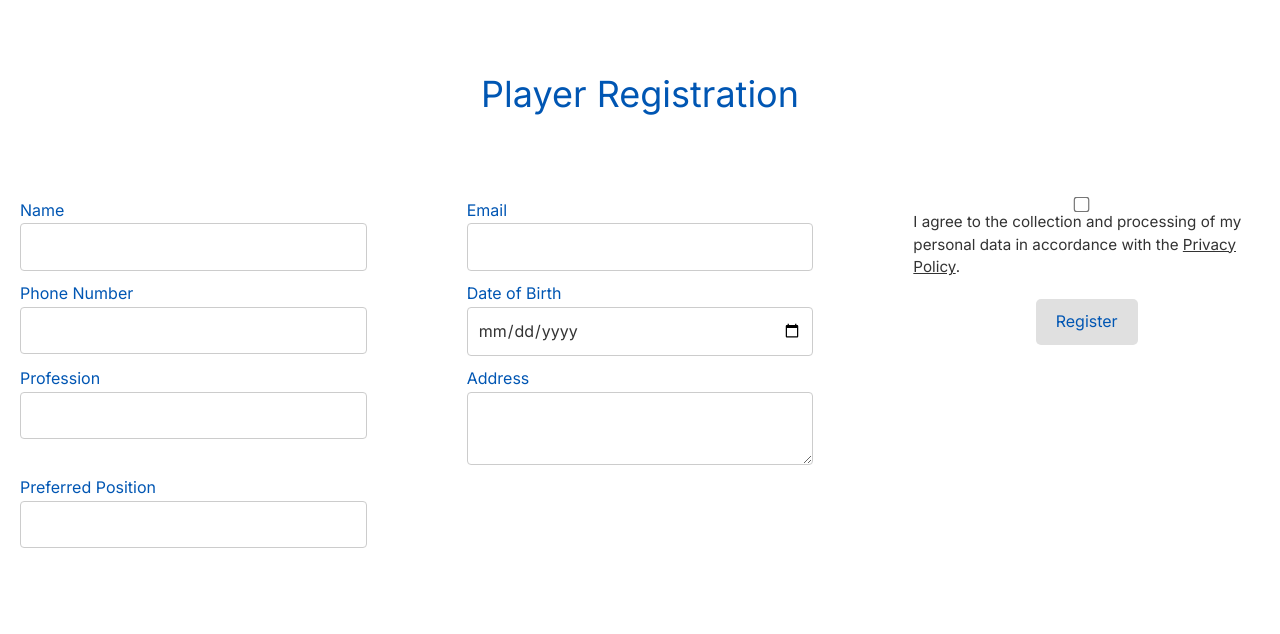
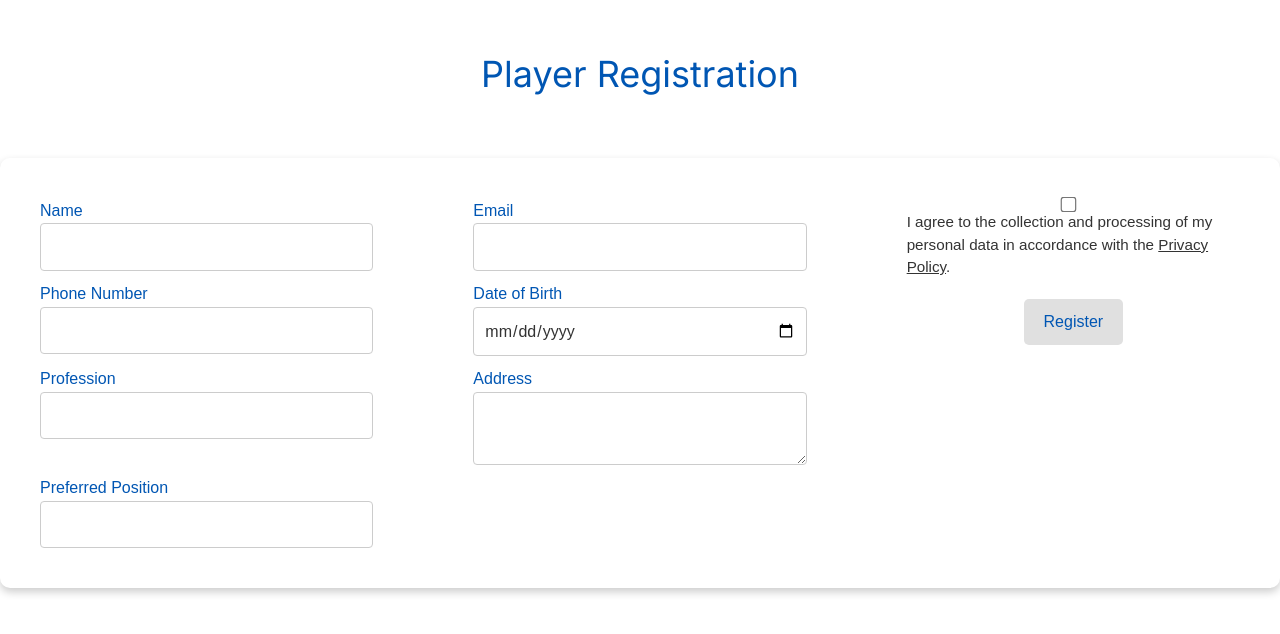
Before and after one commit to ashray-00/nftmunich, a Next.js app: page / in a window 1280 px wide. Shown: the part 1679-2313 px from the top of the page. Built offline with nearby package versions, Linux system fonts and the light colour scheme; no server answers.

Commit message:
Add container to PlayerRegistration Form

```diff
--- a/src/components/PlayerRegistrationForm.tsx
+++ b/src/components/PlayerRegistrationForm.tsx
@@ -73,7 +73,7 @@ const PlayerRegistrationForm: React.FC = () => {
     }
   };
   return (
-    <div>
+    <div className={styles.container}>
       {isSubmitted ? ( // Conditionally render success message or form
         <div className={styles.successMessage}>
           <h2>Player Registration Successful!</h2>
--- a/src/styles/PlayerRegistrationForm.module.css
+++ b/src/styles/PlayerRegistrationForm.module.css
@@ -1,3 +1,16 @@
+.container {
+  padding: 20px;
+  margin: 0 auto;
+  font-family: Arial, sans-serif;
+  line-height: 1.6;
+  background-color: var(--tw-color-bavarian-white);
+  /* White background */
+  color: var(--tw-color-bavarian-blue);
+  /* Blue text */
+  border-radius: 10px;
+  box-shadow: 0 4px 8px rgba(0, 0, 0, 0.2);
+}
+
 .form {
   display: grid;
   grid-template-columns: 1fr;
@@ -111,7 +124,8 @@
 .successMessage {
   text-align: center;
   font-size: 1.2rem;
-  color: var(--tw-color-bavarian-blue); /* Use the same blue color as other text */
+  color: var(--tw-color-bavarian-blue);
+  /* Use the same blue color as other text */
   margin-top: 20px;
   line-height: 1.5;
 }
```
